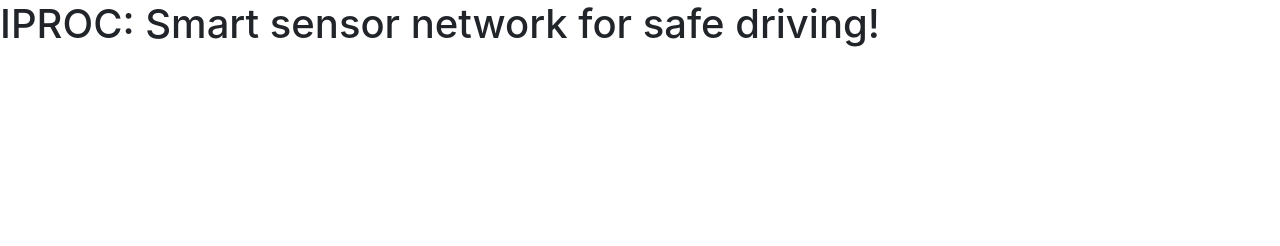
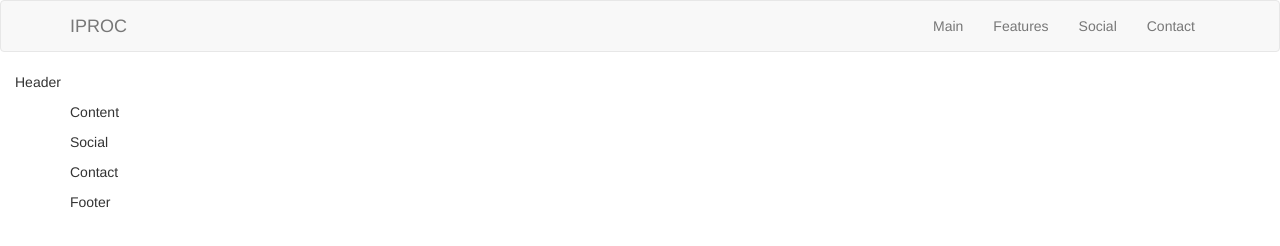
Before and after one commit to jcapona/iproc-web, a plain HTML site: page index.html in a window 1280 px wide. Drawn offline with nearby package versions, Linux system fonts and the light colour scheme.

Commit message:
Basic div structure

```diff
--- a/index.html
+++ b/index.html
@@ -10,6 +10,8 @@
     <!-- Bootstrap -->
     <link href="../util/bootstrap-3.3.6-dist/css/bootstrap.min.css" rel="stylesheet">
 
+    <link href="iproc.css" rel="stylesheet">
+
     <!-- HTML5 shim and Respond.js for IE8 support of HTML5 elements and media queries -->
     <!-- WARNING: Respond.js doesn't work if you view the page via file:// -->
     <!--[if lt IE 9]>
@@ -18,11 +20,51 @@
     <![endif]-->
   </head>
   <body>
-    <h1>IPROC: Smart sensor network for safe driving!</h1>
+    <nav id="navbar" class="navbar navbar-default">
+      <div class="container">
+        <div class="navbar-header">
+          <button type="button" class="navbar-toggle collapsed" data-toggle="collapse" data-target="#bs-example-navbar-collapse-1" aria-expanded="false">
+            <span class="sr-only">Toggle navigation</span>
+            <span class="icon-bar"></span>
+            <span class="icon-bar"></span>
+            <span class="icon-bar"></span>
+          </button>
+          <a id="logo" class="navbar-brand" href="#header">IPROC</a>
+        </div>
 
-    <!-- jQuery (necessary for Bootstrap's JavaScript plugins) -->
+        <div class="collapse navbar-collapse" id="bs-example-navbar-collapse-1">
+          <ul class="nav navbar-nav navbar-right">
+            <li><a href="#header">Main</a></li>
+            <li><a href="#content">Features</a></li>
+            <li><a href="#social">Social</a></li>
+            <li><a href="#contact">Contact</a></li>
+          </ul>
+        </div>
+      </div>
+    </nav>
+
+    <div id="header" class="container-fluid">
+      <p>Header</p>
+    </div>
+
+    <div id="content" class="container">
+      <p>Content</p>
+    </div>
+
+    <div id="social" class="container">
+      <p>Social</p>
+    </div>
+
+    <div id="contact" class="container">
+      <p>Contact</p>
+    </div>
+
+    <div id="footer" class="container">
+      <p>Footer</p>
+    </div>
+
+
     <script src="../util/jquery-2.2.0.min.js"></script>
-    <!-- Include all compiled plugins (below), or include individual files as needed -->
     <script src="../util/bootstrap-3.3.6-dist/js/bootstrap.min.js"></script>
   </body>
 </html>
```
